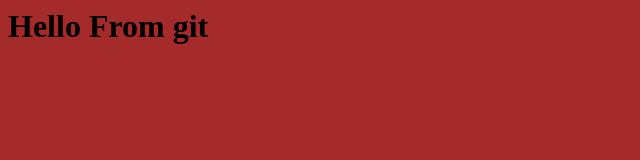
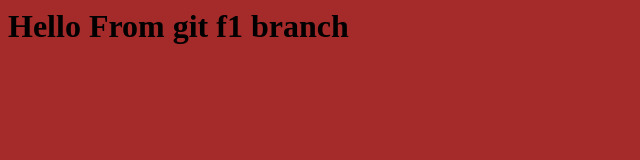
Before and after one commit to SaikumarAbbathini/Test-Website, a plain HTML site: page index.html in a window 1280 px wide. Shown: the whole page, without its empty margins (0-640 px from the left). Drawn offline with Linux system fonts and the light colour scheme.

Commit message:
3commit for f1 branchj

```diff
--- a/index.html
+++ b/index.html
@@ -1,6 +1,6 @@
 <html>
     <body style="background-color: brown;">
-    <h1>Hello From git </h1>
+    <h1>Hello From git f1 branch </h1>
     </body>
 
 </html>
```
